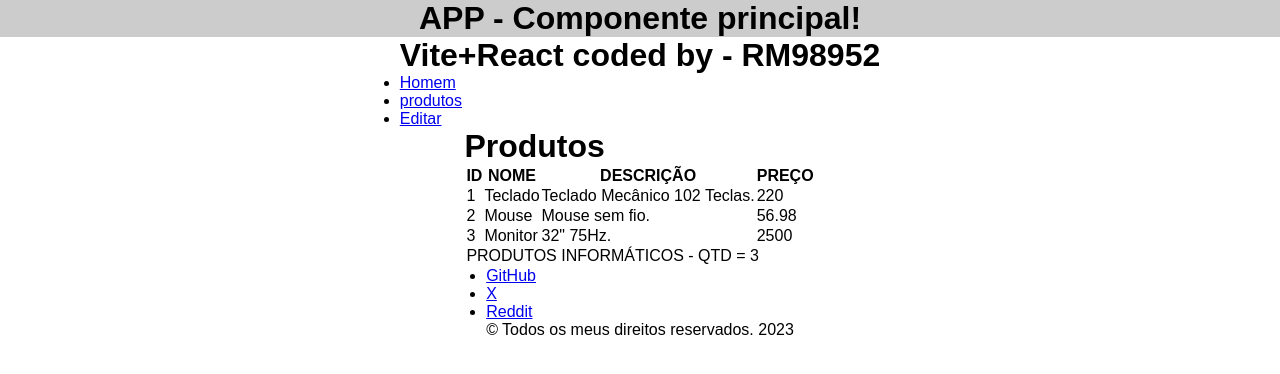
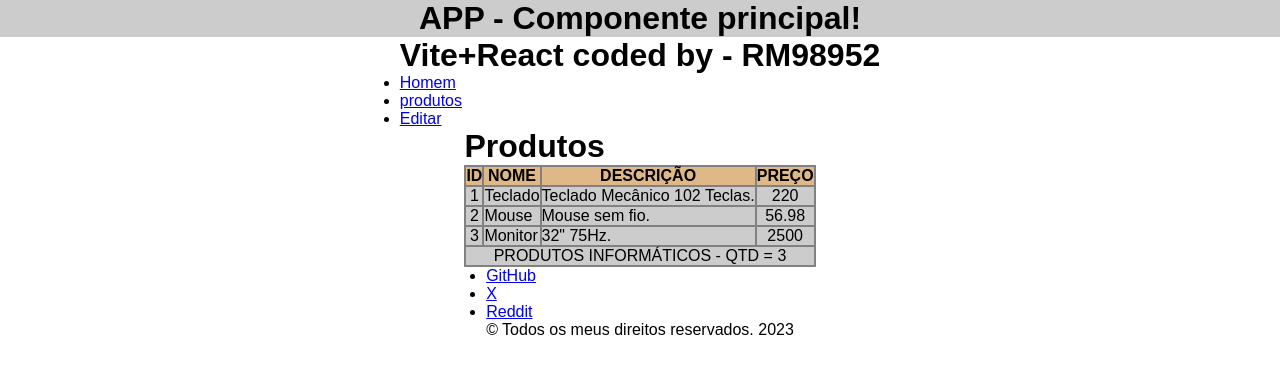
Before and after one commit to Rodrigo-Brasileiro/spa-espf, a React (Vite) app: page /prodtuos in a window 1280 px wide. Shown: the top 374 px of the page. Built offline with nearby package versions, Linux system fonts and the light colour scheme.

Commit message:
realizando a estilização da Tabela

```diff
--- a/src/routes/Produtos.jsx
+++ b/src/routes/Produtos.jsx
@@ -1,4 +1,5 @@
 import { ListaProduto } from "../components/ListaProdutos";
+import style from "./Produtos.module.css"
 
 export default function Produtos() {
   document.title = "Lista de Produtos";
@@ -7,7 +8,7 @@
     <div>
       <h1>Produtos</h1>
 
-      <table>
+      <table className={style.tblEstilo}>
         <thead>
           <tr>
             <th>ID</th>
@@ -19,7 +20,7 @@
 
         <tbody>
           {ListaProduto.map((item, indice) => (
-            <tr key={indice}>
+            <tr key={indice} className={style.lineTbl}>
               <td>{item.id}</td>
               <td>{item.nome}</td>
               <td>{item.desc}</td>
@@ -29,7 +30,7 @@
         </tbody>
         <tfoot>
           <tr>
-            <td colSpan={4}>
+            <td colSpan={5}>
               PRODUTOS INFORMÁTICOS - QTD = {ListaProduto.length}
             </td>
           </tr>
--- /dev/null
+++ b/src/routes/Produtos.module.css
@@ -0,0 +1,35 @@
+.tblEstilo{
+    border-collapse: collapse;
+    border: 2px solid #828080;
+
+    & th{
+        background-color: #deb887;
+        border:2px solid #828080;
+        text-align: center;
+    }
+
+    & .lineTbl{
+        background-color: #ccc;
+
+        & td{
+            border: 2px solid #828080;
+
+            &:first-child{
+                text-align: center;
+            }
+
+            &:last-child{
+                text-align: center;
+            }
+
+        }
+    }
+
+    & tfoot{
+        background-color: #ccc;
+        & td{
+            border: 2px solid #828080;
+            text-align: center;
+        }
+    }
+}
```
